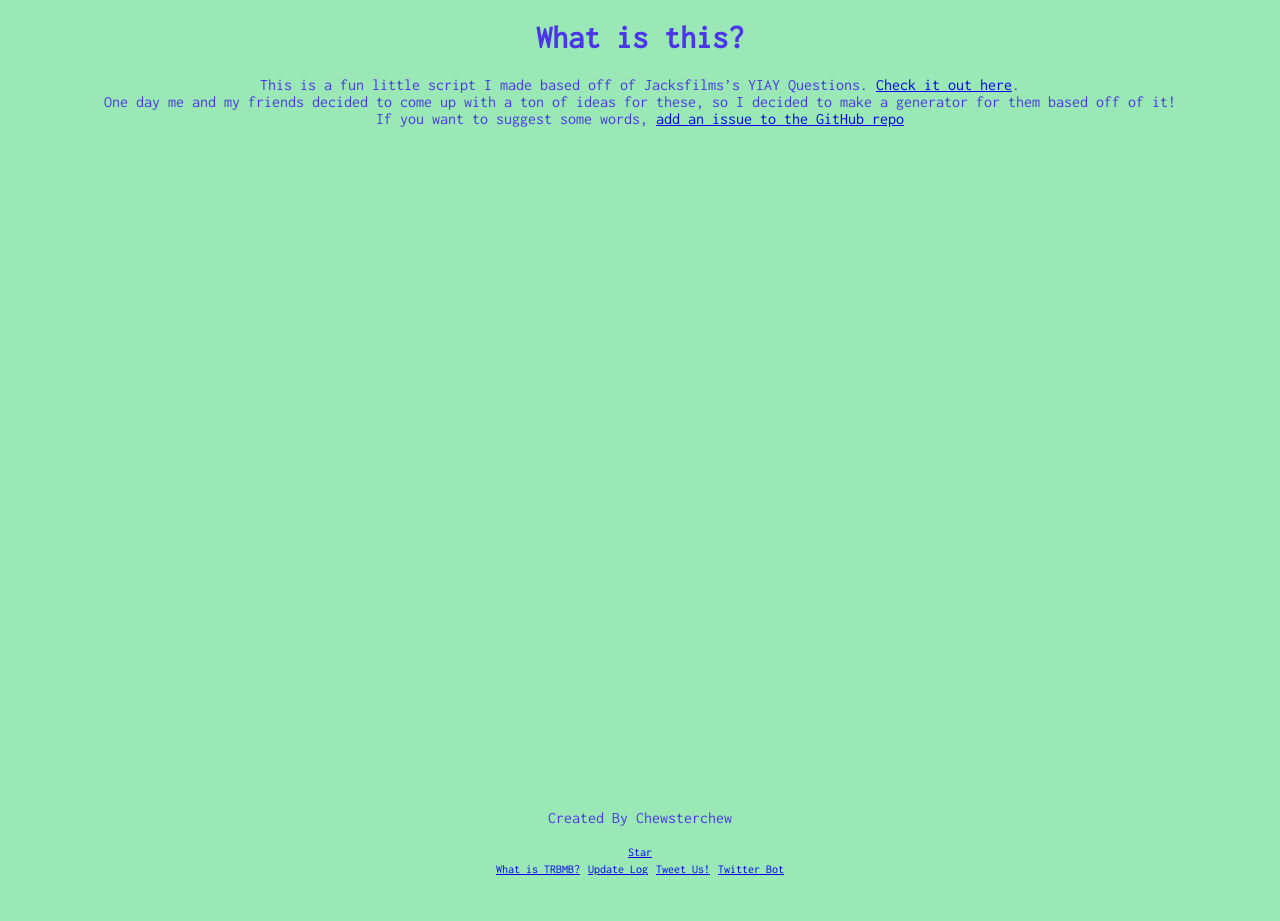
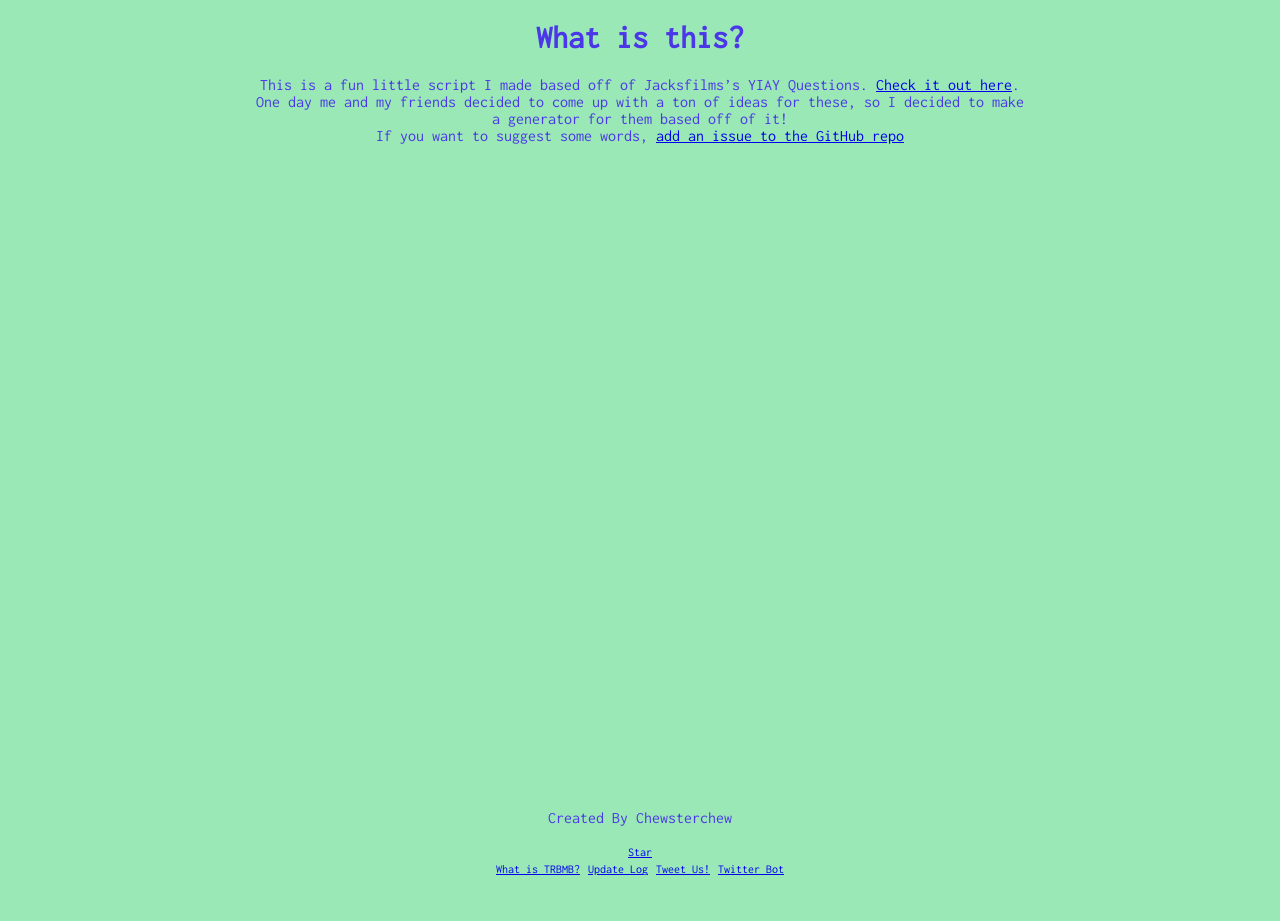
Before and after one commit to Chew/TRBMB-Gen, a Jekyll site: the page built from what.md, in a window 1280 px wide. Built offline with Jekyll 4.4.1, drawn with Linux system fonts in a browser that asks for light colours.

Commit message:
Center the text a bit more

```diff
--- a/_layouts/info.html
+++ b/_layouts/info.html
@@ -3,7 +3,7 @@
 
 {% include head.html %}
 
-<body>
+<body style="margin-left: 20%; margin-right: 20%;">
   <div id="wrapper">
     <header>
       <h1>{{ page.title }}</h1>
```
